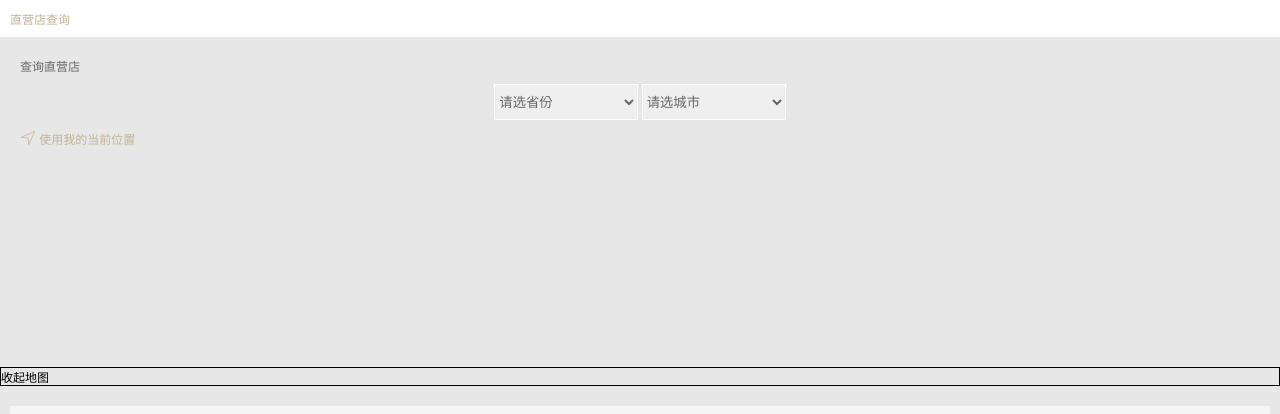
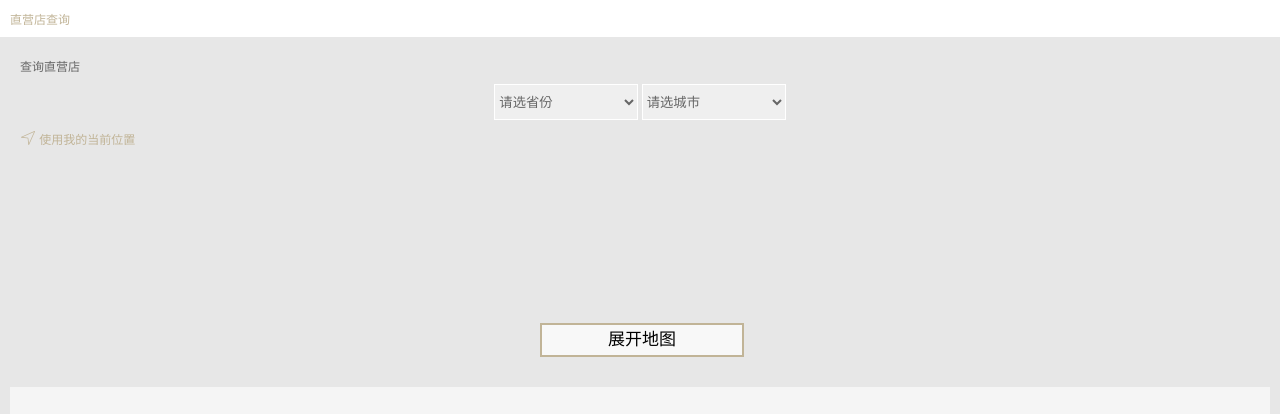
Before and after one commit to Sobergod/-baidumap, a plain HTML site: page index4.html in a window 1280 px wide. Shown: the top 414 px of the page. Drawn offline with nearby package versions, Linux system fonts and the light colour scheme; a script that the page names is missing.

Commit message:
添加地图展开收起样式

```diff
--- a/css/map.css
+++ b/css/map.css
@@ -244,11 +244,29 @@ li {
     width: 100%;
     height: 100%;
 }
+#mapContainer {
+    position: relative;
+    overflow: hidden;
+}
 #allmap {
     width: 100%;
     height: 200px;
 }
-
+#dropMap,#showMap {
+    position: absolute;
+    bottom: 5%;
+    left:50%;
+    margin-left:-100px;
+    display: inline-block;
+    cursor: pointer;
+    width: 200px;
+    height: 30px;
+    line-height: 30px;
+    text-align: center;
+    font-size: 17px;
+    background-color:rgba(255,255,255,.7);
+    border:2px solid #C1B497;
+}
 .anchorBL {
     display: none;
 }
--- a/index4.html
+++ b/index4.html
@@ -32,8 +32,8 @@
             </div>
             <div id="mapContainer">
                 <div id="allmap"></div>
-                <div id="dropMap" style="border:1px solid #000">收起地图</div>
-                <div id="showMap" style="display:none; border:1px solid #000">展开地图</div>
+                <div id="dropMap" >展开地图</div>
+                <div id="showMap" style="display:none;">收起地图</div>
             </div>
         </div>
         <div id="locationDetail">
--- a/js/map.js
+++ b/js/map.js
@@ -92,12 +92,16 @@ $(document).ready(function () {
         //     }
         // }
         // 开启禁用拖拽事件
+        // 禁用拖拽
         dropMap.on('click',function(){
+            $('#mapContainer').css("height","200px");
             map.disableDragging();
             $(this).hide();
             showMap.show();
         });
+        // 启用拖拽
         showMap.on('click',function() {
+            $('#mapContainer').css("height","150px");
             map.enableDragging();
             $(this).hide();
             dropMap.show();
```
